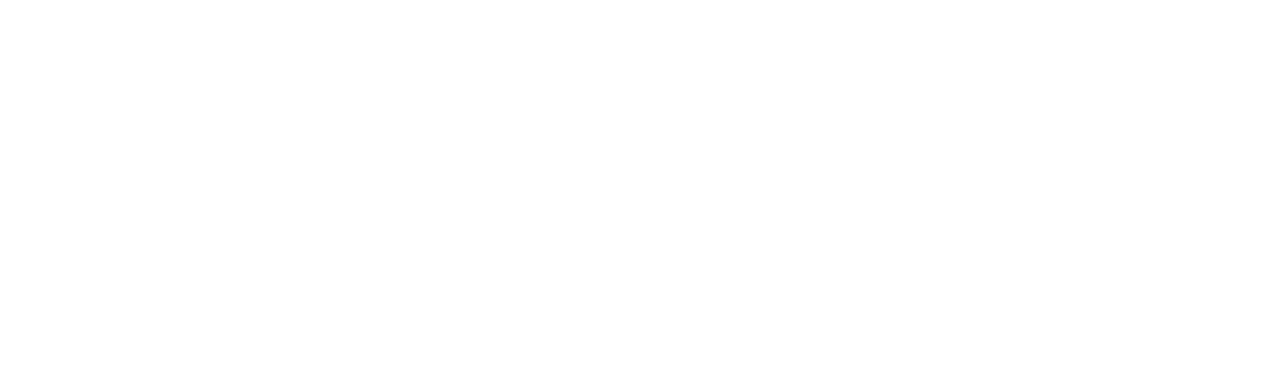
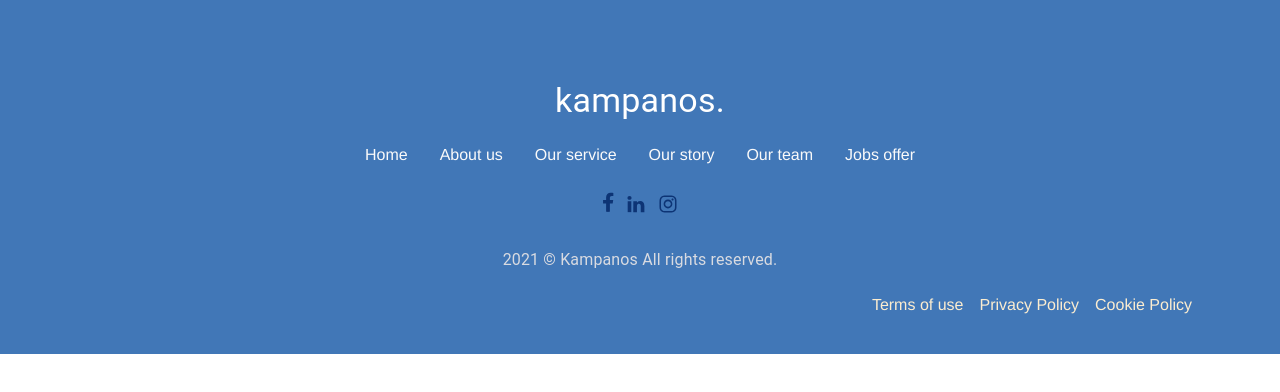
Before and after one commit to vfiedlerc/KampanosWebTranslated, a React (Create React App) app: page / in a window 1280 px wide. Shown: the top 392 px of the page. Built offline with nearby package versions, Linux system fonts and the light colour scheme.

Commit message:
footerDesktop

```diff
--- a/src/pages/Home.js
+++ b/src/pages/Home.js
@@ -15,8 +15,8 @@ function Home() {
             {/* <About />    */}
             {/* <Service />          */}
             {/* <Story />  */}
-            {/* <Team /> */}
-            {/* <Footer />  */}
+              {/* <Team />   */}
+              <Footer />
         </Box>
     )
 }
--- a/src/sections/Footer/Footer.css
+++ /dev/null
@@ -1,28 +0,0 @@
-.background {
-  /* Rectangle 92 */
-  position: absolute;
-  width: 100%;
-  height: 382px;
-  left: 0px;
-  top: 13900px;
-
-  /* Secundary/Main(300) */
-  background: #4177b7;
-}
-
-h1 {
-  color: white;
-  text-align: center;
-  margin-top: 90px;
-}
-
-a {
-  margin-top: 40px;
-  float: left;
-  color: white;
-  margin-left: 20px;
-}
-
-.AllRightsReserved {
-  color: #d9dbe1;
-}
--- a/src/sections/Footer/Footer.js
+++ b/src/sections/Footer/Footer.js
@@ -1,11 +1,22 @@
 import React from 'react';
-import './Footer.css';
-import { Box, Grid, Typography } from '@mui/material';
+
+import { Box, Grid, Link, Typography, Icon } from '@mui/material';
+
+import { ReactComponent as FacebookIcon } from '../../assets/FacebookIcon.svg';
+import { ReactComponent as LinkedinIcon } from '../../assets/LinkedinIcon.svg';
+import { ReactComponent as InstagramIcon } from '../../assets/InstagramIcon.svg';
+
 
 const Footer = () => {
   return (
-      <Box>
-        <Grid container
+    <Box>
+      <Grid container
+        xs={12}
+        sm={12}
+        md={12}
+        lg={12}
+        direction='column'
+        rowSpacing={3}
 
         sx={{
           display: 'flex',
@@ -13,37 +24,132 @@ const Footer = () => {
           flexGrow: 1,
           backgroundColor: '#4177B7',
           width: '100%',
-          paddingY: '6rem'
+          paddingBottom: '2.5rem',
+          paddingTop: '5rem',
+          textAlign: 'center',
         }}
 
-        >
 
-<Typography>
-  Kampanos.
-</Typography>
+      >
+
+
+        <Grid item>
+          {/* //1 */}
+          <Typography
+            color="white" variant="h4"
+          >kampanos.</Typography>
+        </Grid>
+
+
+        <Grid item >
+
+          {/* //2 */}
+
+
+
+
+          <Grid container
+
+
+             spacing={4} sx={{
+              justifyContent: 'center',
+              textAlign: 'center'
+            }}>
+
+            <Grid item >
+              <Link underline="hover" color="#FAFAFA" >Home</Link>
+              {/* //1 */}
+            </Grid>
+
+            <Grid item>
+              <Link underline="hover" color="#FAFAFA" >About us</Link>
+              {/* //2 */}
+            </Grid>
+
+            <Grid item>
+              <Link underline="hover" color="#FAFAFA" >Our service</Link>
+              {/* //3 */}
+            </Grid>
+
+            <Grid item>
+              <Link underline="hover" color="#FAFAFA" >Our story</Link>
+              {/* //4*/}
+            </Grid>
+
+            <Grid item >
+              <Link underline="hover" color="#FAFAFA"  >Our team</Link>
+              {/* //5 */}
+            </Grid>
+
+            <Grid item >
+              <Link underline="hover" color="#FAFAFA"
+              >Jobs offer</Link>
+              {/* //6 */}
+            </Grid>
+
+          </Grid>
+
+        </Grid>
+
+
+        <Grid item>
+          {/* //3 */}
+          <Grid container sx={{
+            justifyContent: 'center'
+          }}>
+
+            <Grid item>
+              <Link href="#"><FacebookIcon /> </Link>
+            </Grid>
+
+            <Grid item>
+              <Link href="#" ><LinkedinIcon /> </Link>
+            </Grid>
+
+            <Grid item>
+              <Link href="#" ><InstagramIcon /> </Link>
+            </Grid>
+
+
+
+
+          </Grid>
+
+        </Grid>
 
 
 
 
 
+        <Grid item>
+          <Typography
+            color="#D9DBE1"
+          > 2021 © Kampanos All rights reserved.️ </Typography>
         </Grid>
-      </Box>
+
+
+        <Grid item >
+          <Grid container sx={{ paddingRight: '5.5rem' }} spacing={2} justifyContent="right">
+
+
+            <Grid item >
+              <Link underline="hover" color="#FCEDD0" href="#"> Terms of use </Link>
+            </Grid>
+
+            <Grid item>
+              <Link underline="hover" color="#FCEDD0" href="#">  Privacy Policy</Link>
+            </Grid>
+
+            <Grid item>
+              <Link underline="hover" color="#FCEDD0" href="#"> Cookie Policy </Link>
+            </Grid>
+          </Grid>
+        </Grid>
+
+
+
+      </Grid>
+    </Box>
   )
 }
 export default Footer
-
-
-// < div className = "background" >
-//   <h1>kampanos.</h1>
-//   <a href="#Home">Home</a>
-//   <a href="#AboutUs"> About us</a>
-//   <a href="#OurServices">About us</a>
-//   <a href="#OurHistory">Our history</a>
-//   <a href="#JobOffers">job offers</a>
-//   <div>
-//     <p className="AllRightsReserved">2021 @ Kampanos All rights reserved.</p>
-//   </div>
-//   <a>Terms of use</a>
-//   <a>Privacy Policy</a>
-//   <a>Cookie Policy</a>
-// </div >
--- a/src/sections/Teams/Team.tsx
+++ b/src/sections/Teams/Team.tsx
@@ -14,6 +14,7 @@ import bruno from '../../assets/Bruno.jpg';
 import Button from '@mui/material/Button';
 import OurTeamEffect from '../../assets/OurTeamEffect.png';
 import OurTeamEffects from '../../assets/OurTeamEffect.svg';
+import {Title} from '../../components/Titles/Title';
 
 
 
@@ -31,7 +32,10 @@ export const Team: FC<TeamProps> = ({
 
 
 
-        <Typography
+<Title color="#D46918" label="OUR TEAM"/>
+
+
+        {/* <Typography
         sx={{
           transform: 'rotate(-90deg)',
           fontSize: '88px',
@@ -39,7 +43,7 @@ export const Team: FC<TeamProps> = ({
         }}
         >
           Our Team
-        </Typography>
+        </Typography>  */}
 
 
       </Grid>
```
